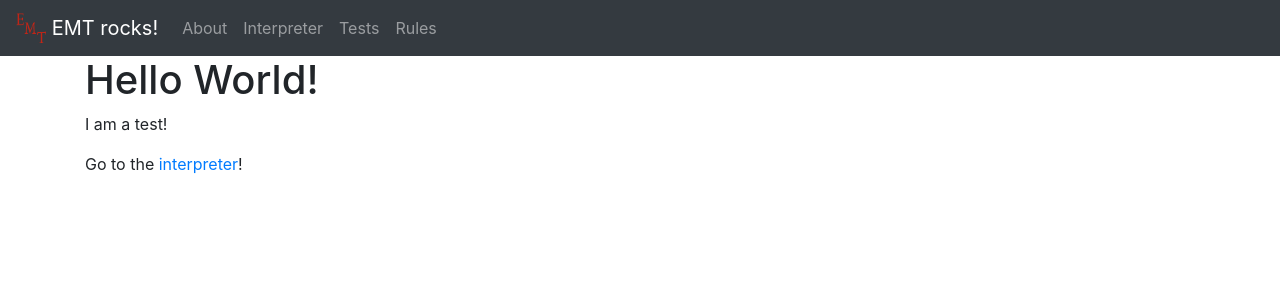
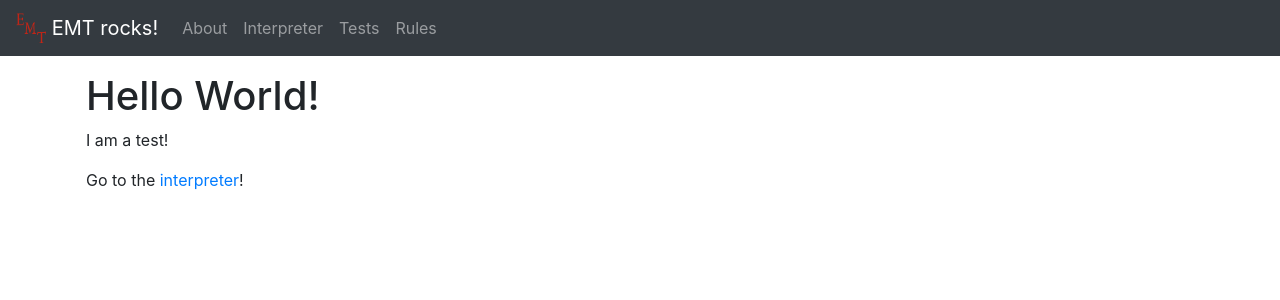
Before and after one commit to EarlyMusicTheory/mensural-interpreter, a Jekyll site: the page built from index.markdown, in a window 1280 px wide. Shown: the top 300 px of the page. Built offline with Jekyll 4.4.1, drawn with Linux system fonts in a browser that asks for light colours.

Commit message:
Add padding to standard container

```diff
--- a/_layouts/home.html
+++ b/_layouts/home.html
@@ -13,7 +13,7 @@
   <body>
 
     {% include topMenu.html%}
-    <div class="container">
+    <div class="container pb-5 p-3">
       {{content}}
     </div>
 
```
